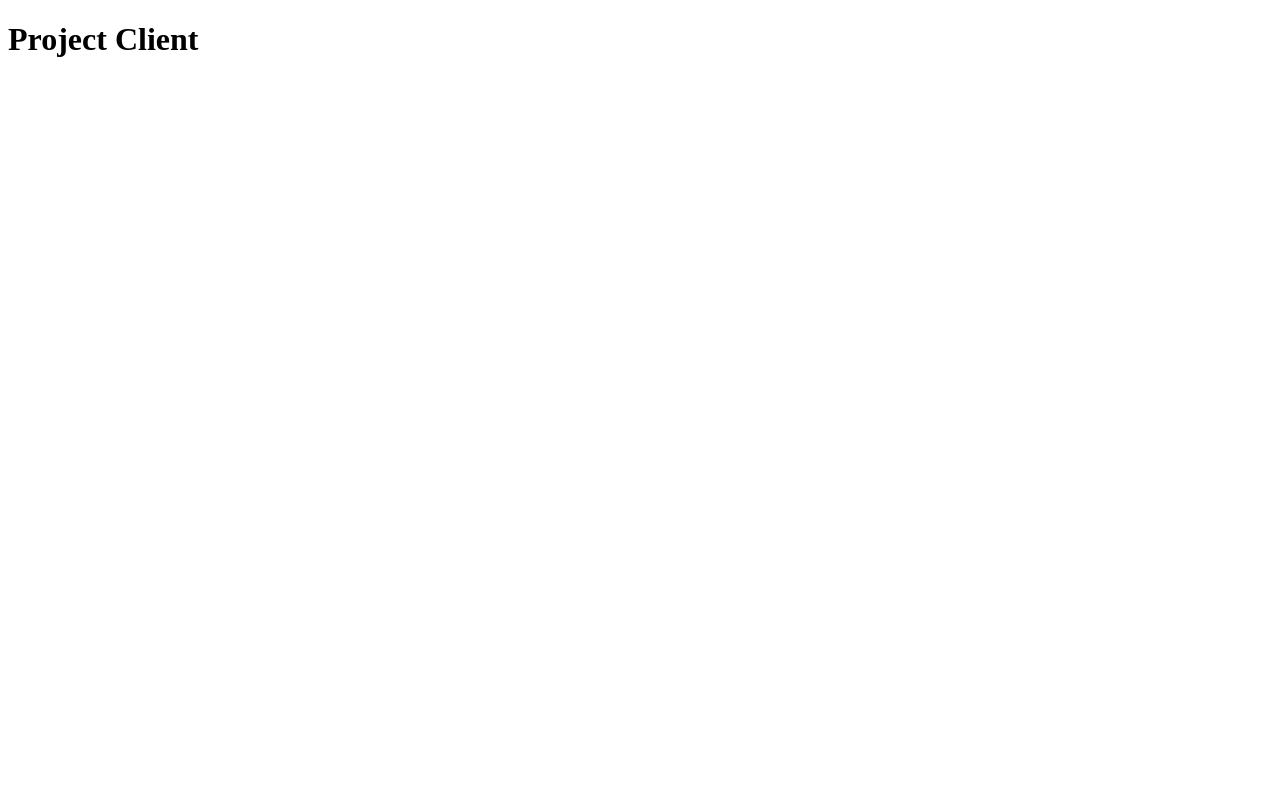
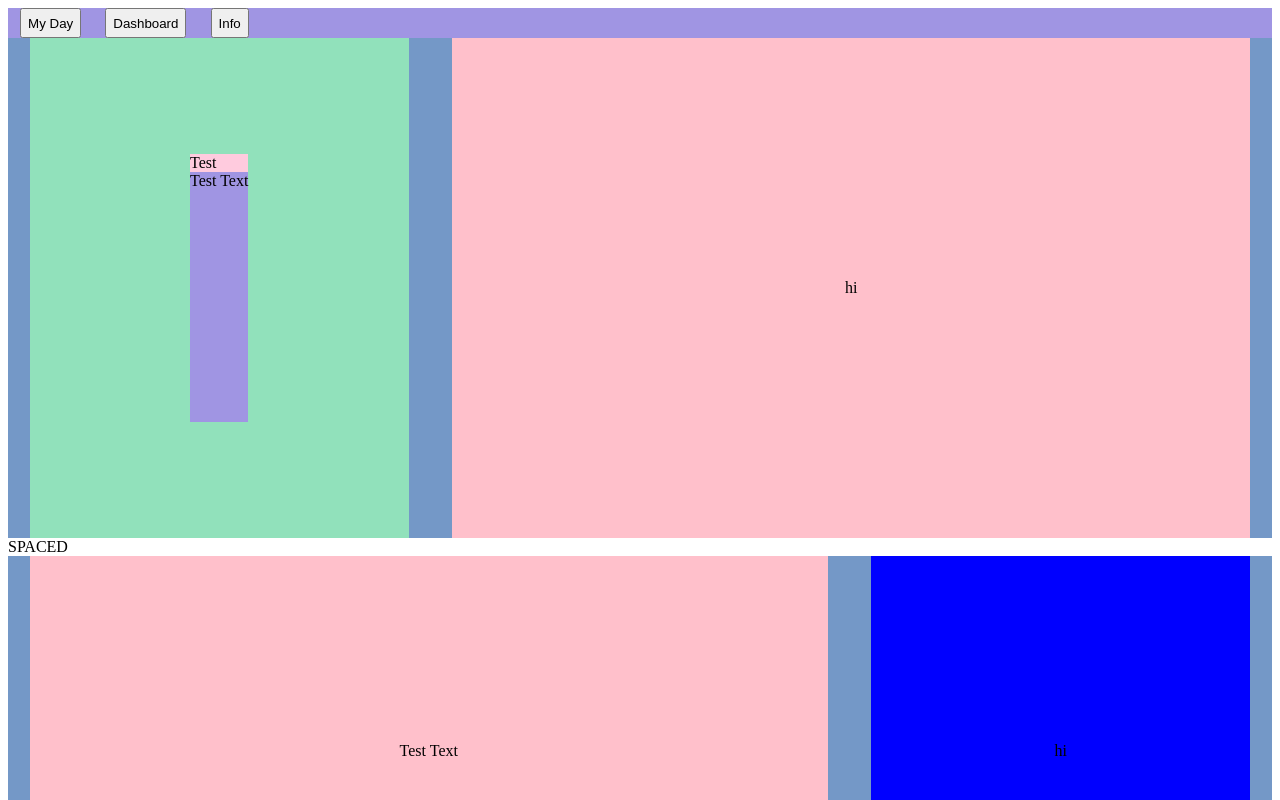
Before and after one commit to Curtisodell1/LifeTrackerProject, a React (Create React App) app in the folder client/: page /dashboard in a window 1280 px wide. Shown: the top 800 px of the page. Built offline with nearby package versions, Linux system fonts and the light colour scheme.

Commit message:
added a few changes to css

```diff
--- a/client/src/components/App.js
+++ b/client/src/components/App.js
@@ -1,8 +1,29 @@
 import React, { useEffect, useState } from "react";
 import { Switch, Route } from "react-router-dom";
+import Dashboard from "./Dashboard.js"
+import DayView from "./DayView.js";
+import Home from "./Home.js"
+import Header from "./Header.js"
+import Info from "./Info.js"
+import { Router } from "react-router-dom/cjs/react-router-dom.min.js";
 
 function App() {
-  return <h1>Project Client</h1>;
-}
+  return(
+  <div>
+    <Header></Header>
+        <Route exact path ="/">
+          <Home></Home>
+        </Route>
+        <Route exact path ="/dashboard">
+          <Dashboard></Dashboard>
+        </Route>
+        <Route exact path ="/info">
+          <Info></Info>
+        </Route>
+        <Route exact path ="/dayview">
+          <DayView></DayView>
+        </Route>
+  </div>
+)}
 
 export default App;
--- /dev/null
+++ b/client/src/components/Dashboard.js
@@ -0,0 +1,34 @@
+function Dashboard(){
+    return(
+    <div>
+        <div>
+            <div id="dashboardRow1">
+                <div id="dashboard1">
+                    <div>
+                    <div id="testDashboard1">Test </div>
+                    <div id="inputDashboard1">Test Text</div>
+                    </div>
+                </div>
+                <span id="dashboard2">
+                <div id="inputDashboard2">hi</div>
+                </span>
+            </div>
+            <div >
+                SPACED
+                {/* Will need to make this as a determined border or
+                have padding on other divs */}
+            </div>
+            <div id="dashboardRow2">
+                <span id="dashboard3">
+                    <div id="inputDashboard3">Test Text</div>
+                </span>
+                <span id="dashboard4">
+                <div id="inputDashboard4">hi</div>
+                </span>
+            </div>
+        </div>
+    </div>
+    )
+}
+
+export default Dashboard
--- /dev/null
+++ b/client/src/components/DayView.js
@@ -0,0 +1,9 @@
+
+
+function DayView(){
+    return (
+        <h1>Hi I'm DayView Page</h1>
+    )
+}
+
+export default DayView
--- /dev/null
+++ b/client/src/components/Header.js
@@ -0,0 +1,15 @@
+
+
+function Header(){
+    return (
+        <div className="headerDiv">
+        <span className="headerButtonContainer">
+            <button className="headerButton">My Day</button>
+            <button className="headerButton">Dashboard</button>
+            <button className="headerButton">Info</button>
+        </span>
+        </div>
+    )
+}
+
+export default Header
--- /dev/null
+++ b/client/src/components/Home.js
@@ -0,0 +1,11 @@
+
+
+function Home(){
+    return (
+        <div>
+        <h1>Hi I'm Home Page</h1>
+        </div>
+    )
+}
+
+export default Home
--- /dev/null
+++ b/client/src/components/Info.js
@@ -0,0 +1,8 @@
+
+function Info(){
+    return (
+        <h1>Hi I'm Info Page</h1>
+    )
+}
+
+export default Info
--- a/client/src/index.css
+++ b/client/src/index.css
@@ -4,3 +4,91 @@
   --link: #61dafb;
   --text: hsla(0, 0%, 100%, 0.88);
 }
+
+/* Headers */
+.headerDiv{
+  background-color: rgba(160, 149, 227, 1);
+}
+
+.headerButton{
+  height: 30px;
+
+}
+
+.headerButtonContainer{
+  display: flex;
+  justify-content: space-around;
+  max-width: 20%;
+}
+
+/* Dashboard */
+
+#dashboardRow1{
+  background-color: rgb(116, 152, 199);
+  display:flex;
+  min-height: 500px;
+  justify-content: space-around;
+}
+
+#dashboard1{
+  display: flex;
+  min-height: 35%;
+  background-color: rgba(145, 225, 187, 1);
+  min-width: 30%;
+  justify-content: center;
+  align-items: center;
+
+}
+
+#testDashboard1{
+  display:flex;
+  flex-grow: 1;
+  background-color: rgba(255, 203, 222, 1);
+  border: 10%;
+}
+
+#inputDashboard1{
+  display:flex;
+  height: 250px;
+  flex-grow: 9;
+  background-color: rgba(160, 149, 227, 1);
+}
+
+#dashboard2{
+  display: flex;
+  min-height: 35%;
+  min-width: 60%;
+  background-color: pink;
+  text-align: center;
+  justify-content: center;
+  align-items: center;
+  border: #fff;
+  padding: 20px;
+}
+
+#dashboardRow2{
+  background-color: rgb(116, 152, 199);
+  display:flex;
+  justify-content: space-around;
+}
+
+#dashboard3{
+  display: flex;
+  min-height: 350px;
+  min-width: 60%;
+  background-color: pink;
+  text-align: center;
+  justify-content: center;
+  align-items: center;
+  border: #fff;
+  padding: 20px;
+}
+
+#dashboard4{
+  display: flex;
+  min-height: 350px;
+  background-color: blue;
+  min-width: 30%;
+  justify-content: center;
+  align-items: center;
+}
--- a/client/src/index.js
+++ b/client/src/index.js
@@ -2,7 +2,8 @@ import React from "react";
 import App from "./components/App";
 import "./index.css";
 import { createRoot } from "react-dom/client";
+import { BrowserRouter } from "react-router-dom/cjs/react-router-dom.min";
 
 const container = document.getElementById("root");
 const root = createRoot(container);
-root.render(<App />);
+root.render(<BrowserRouter><App /></BrowserRouter>);
```
